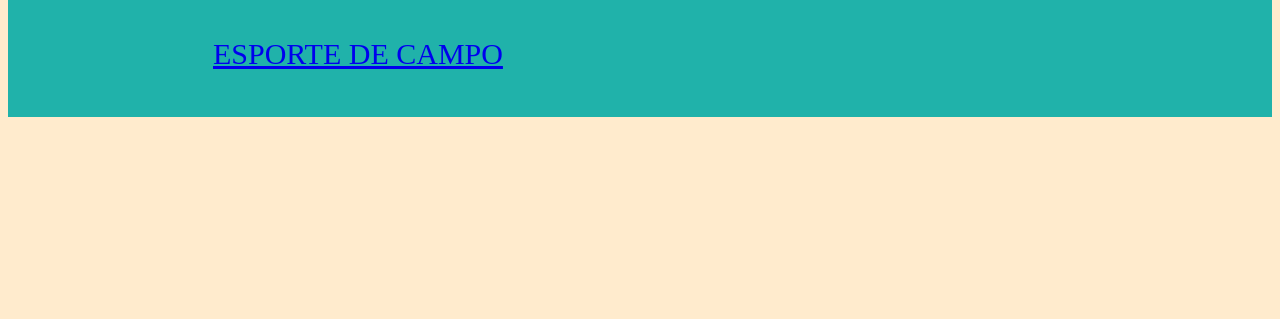
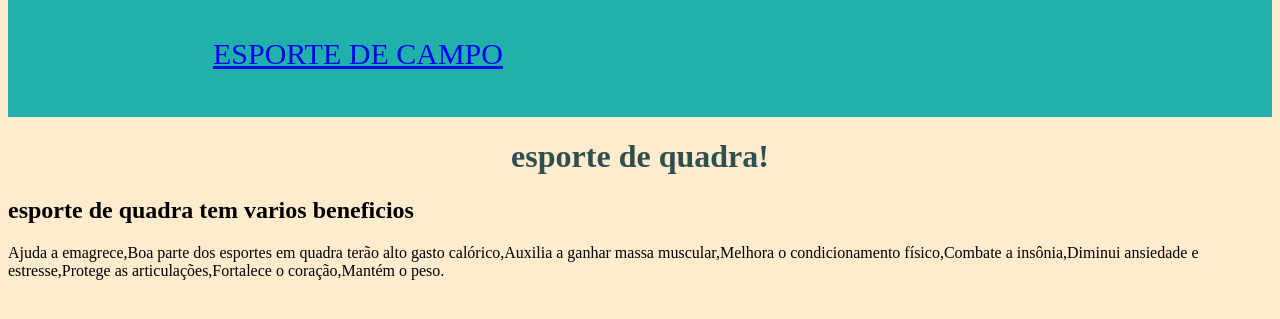
Before and after one commit to maria-luisa7/avaliacao, a plain HTML site: page quadra.html in a window 1280 px wide. Shown: the part 235-554 px from the top of the page. Drawn offline with Linux system fonts and the light colour scheme.

Commit message:
NHHNGNNMN

```diff
--- a/quadra.html
+++ b/quadra.html
@@ -17,3 +17,6 @@
 
 
     </header>
+    <h1> esporte de quadra!</h1>
+    <h2> esporte de quadra tem varios beneficios </h2>
+    <p1> Ajuda a emagrece,Boa parte dos esportes em quadra terão alto gasto calórico,Auxilia a ganhar massa muscular,Melhora o condicionamento físico,Combate a insônia,Diminui ansiedade e estresse,Protege as articulações,Fortalece o coração,Mantém o peso. </p1>
```
